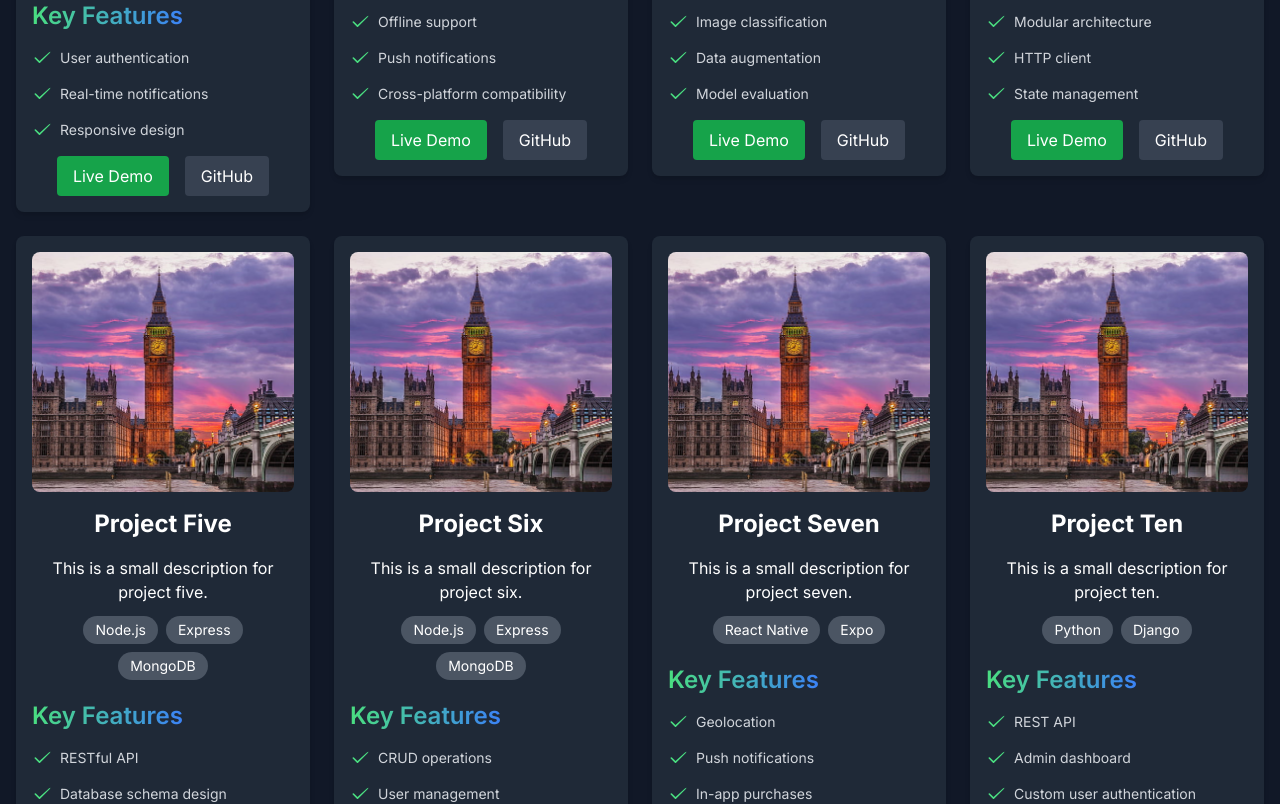
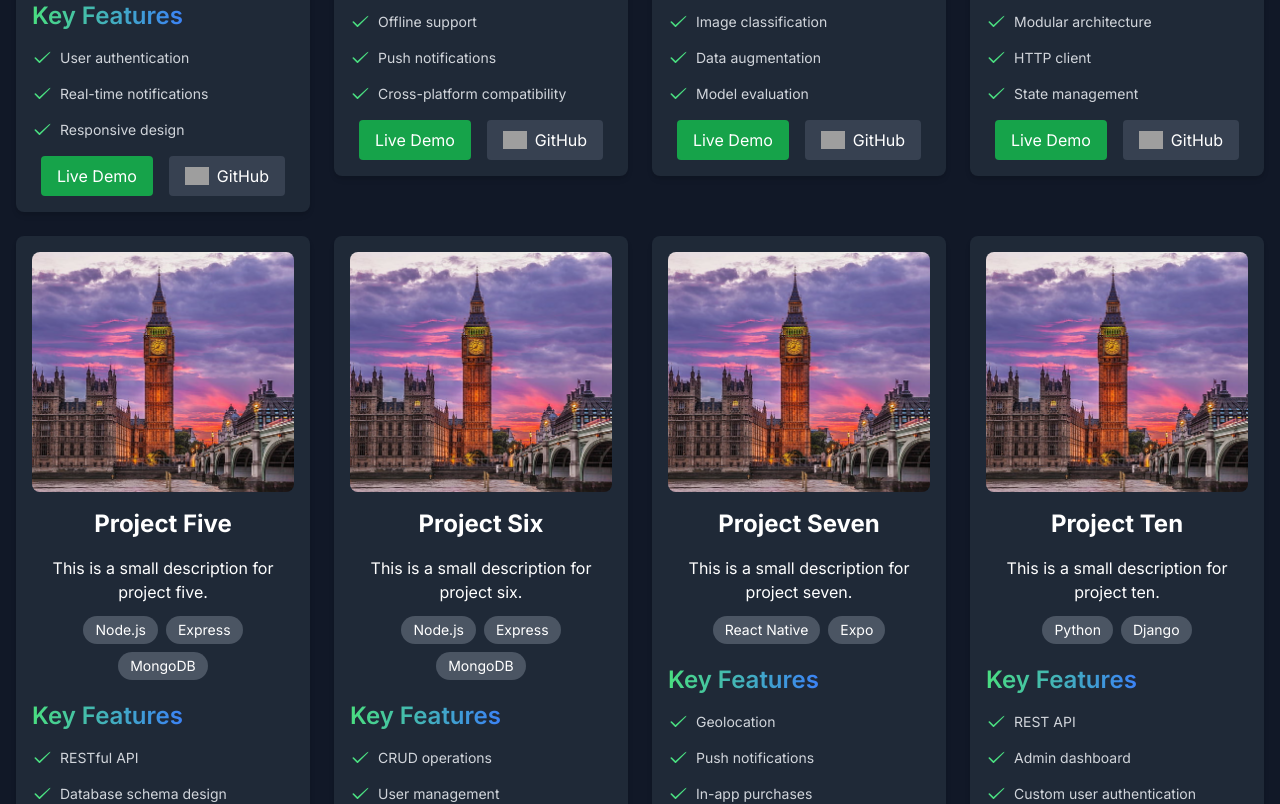
Before and after one commit to DharshanSR/sample-portfolio, a Next.js app: page / in a window 1280 px wide. Shown: the part 3920-4724 px from the top of the page. Built offline with nearby package versions, Linux system fonts and the light colour scheme; grey boxes are pictures that could not be loaded.

Commit message:
finish the card

```diff
--- a/components/ProjectCard.tsx
+++ b/components/ProjectCard.tsx
@@ -4,6 +4,7 @@ import Image from 'next/image';
 import { motion } from 'framer-motion';
 import useProjectInView from '@/hooks/useProjectInView';
 import { Project } from '@/data/projectData'; // Import Project type
+import githubIcon from '@/images/GitHub_Invertocat_Logo.png';
 
 const cardVariants = {
   hidden: { opacity: 0, y: 20 },
@@ -103,8 +104,15 @@ const ProjectCard = ({ project, index }: { project: Project, index: number }) =>
           href={project.githubLink}
           target="_blank"
           rel="noopener noreferrer"
-          className="bg-gray-700 text-white px-4 py-2 rounded hover:bg-gray-900 transition"
+          className="inline-flex items-center bg-gray-700 text-white px-4 py-2 rounded hover:bg-gray-900 transition"
         >
+          <Image
+            src={githubIcon}
+            alt="GitHub"
+            width={24} // Adjust width as needed
+            height={24} // Adjust height as needed
+            className="mr-2" // Optional: Adds spacing between the image and text
+          />
           GitHub
         </a>
       </div>
```
